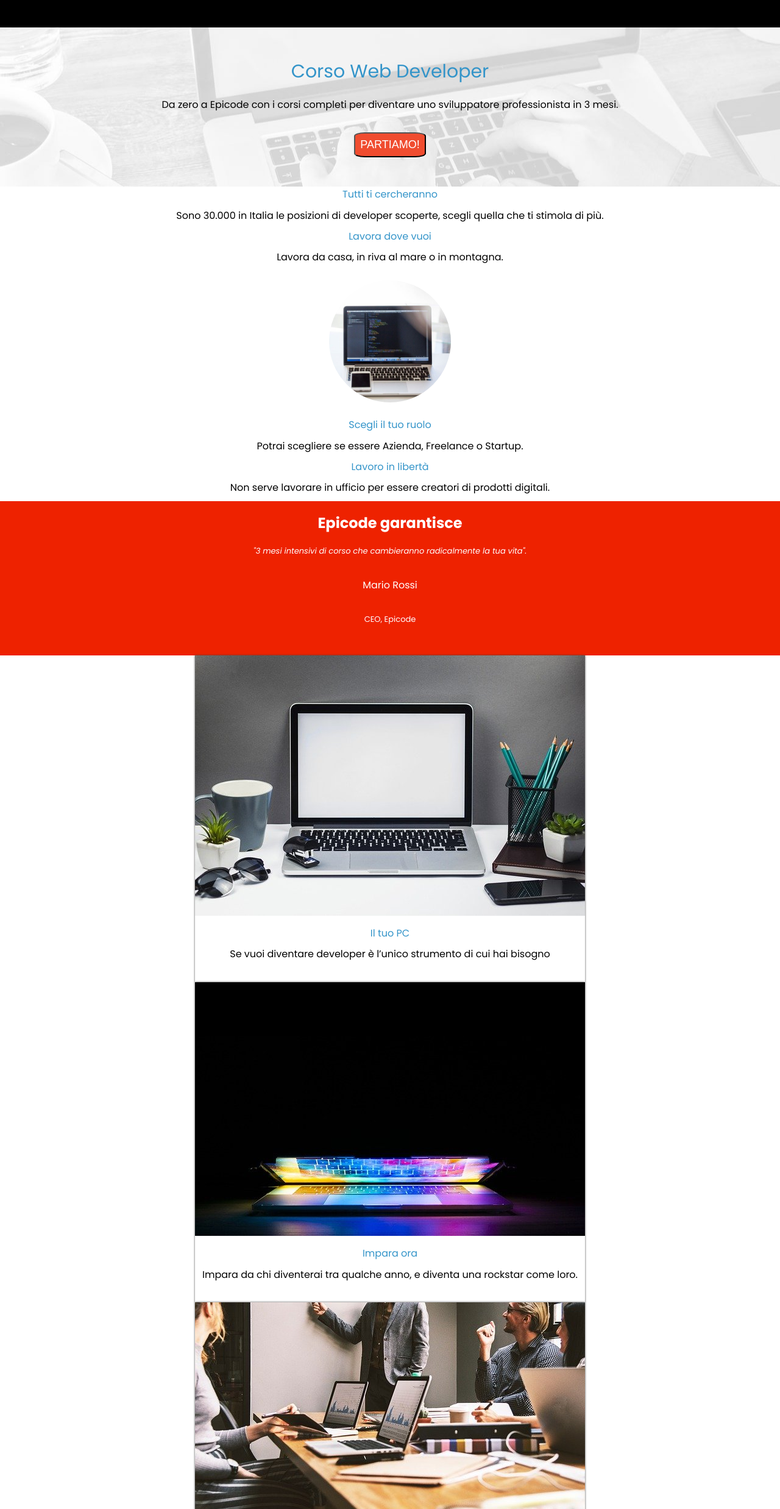
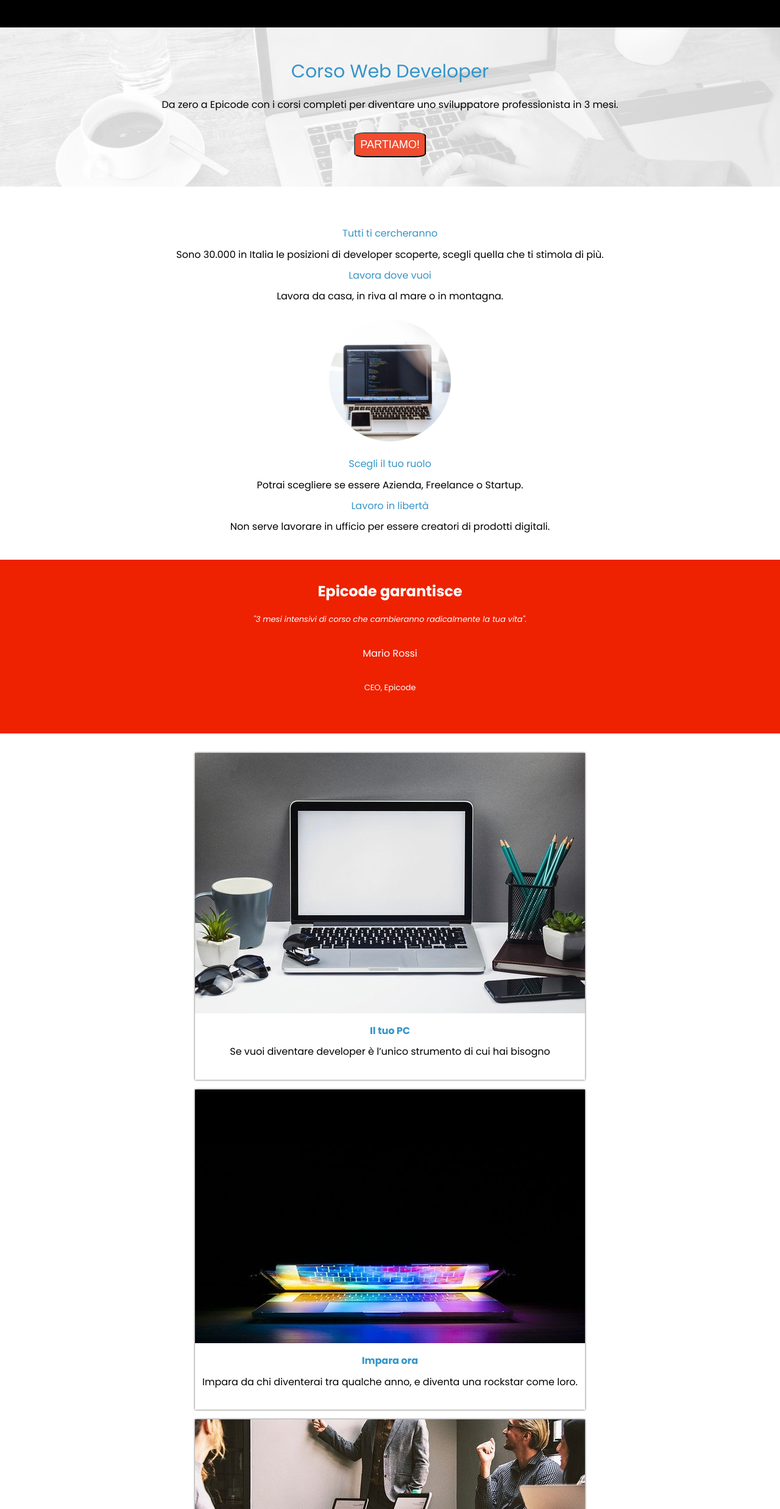
Before and after one commit to AntonioLieto999/U1-W1-Progetto, a plain HTML site: page index.html in a window 1280 px wide. Shown: the part 85-2560 px from the top of the page at 61% size. Drawn offline with Linux system fonts and the light colour scheme.

Commit message:
commit 5

```diff
--- a/assets/css/style.css
+++ b/assets/css/style.css
@@ -23,9 +23,10 @@ main {
 }
 .first-div {
   background-image: url(../images/banner.jpg);
-  background-position: center center;
+  background-size: cover;
+  background-position: center;
+  background-repeat: no-repeat;
   padding: 3rem;
-  max-width: 100%;
 }
 main div h1 {
   color: #3394c9;
@@ -46,6 +47,10 @@ button {
   font-size: large;
   padding: 0.5rem;
 }
+nav {
+  margin-top: 2rem;
+  padding: 2rem;
+}
 nav .nav-h2 {
   color: #3394c9;
   margin-bottom: 0.5rem;
@@ -59,7 +64,7 @@ nav img {
   color: white;
   max-width: 100%;
   background-color: #ee2200;
-  padding: 1rem;
+  padding: 2rem;
 }
 .rosso h2 {
   font-size: x-large;
@@ -74,12 +79,16 @@ nav img {
 .rosso :last-child {
   font-size: small;
 }
+article {
+  margin-top: 2rem;
+}
 
 article div {
   display: inline-block;
   text-align: center;
   box-shadow: 0 0px 3px #444;
   max-width: 85%;
+  margin-bottom: 1rem;
 }
 article,
 img,
@@ -88,6 +97,7 @@ p {
   margin-bottom: 0.5rem;
 }
 article h3 {
+  font-weight: bold;
   color: #3394c9;
 }
 footer {
@@ -96,8 +106,13 @@ footer {
   color: white;
 }
 footer h2 {
+  font-weight: bold;
+  font-size: x-large;
   margin-bottom: 1rem;
 }
 footer span {
   text-decoration: underline;
 }
+.last {
+  margin-top: 2rem;
+}
--- a/index.html
+++ b/index.html
@@ -65,11 +65,11 @@
         </div>
       </article>
       <footer>
-        <h2>CONTATTACI</h2>
+        <h2>Contattaci</h2>
         <p><i class="fas fa-phone-alt"></i><span>.(39)11223456</span></p>
         <p><i class="fas fa-envelope-square"></i><span>info@epicode.school</span></p>
         <p><i class="fas fa-carrot"></i>via appia 1 - 00100 Roma (RM)</p>
-        <p>&copy;2021. immagini di <span>pixabay.</span></p>
+        <p class="last">&copy;2021. immagini di <span>pixabay.</span></p>
       </footer>
     </main>
   </body>
```
